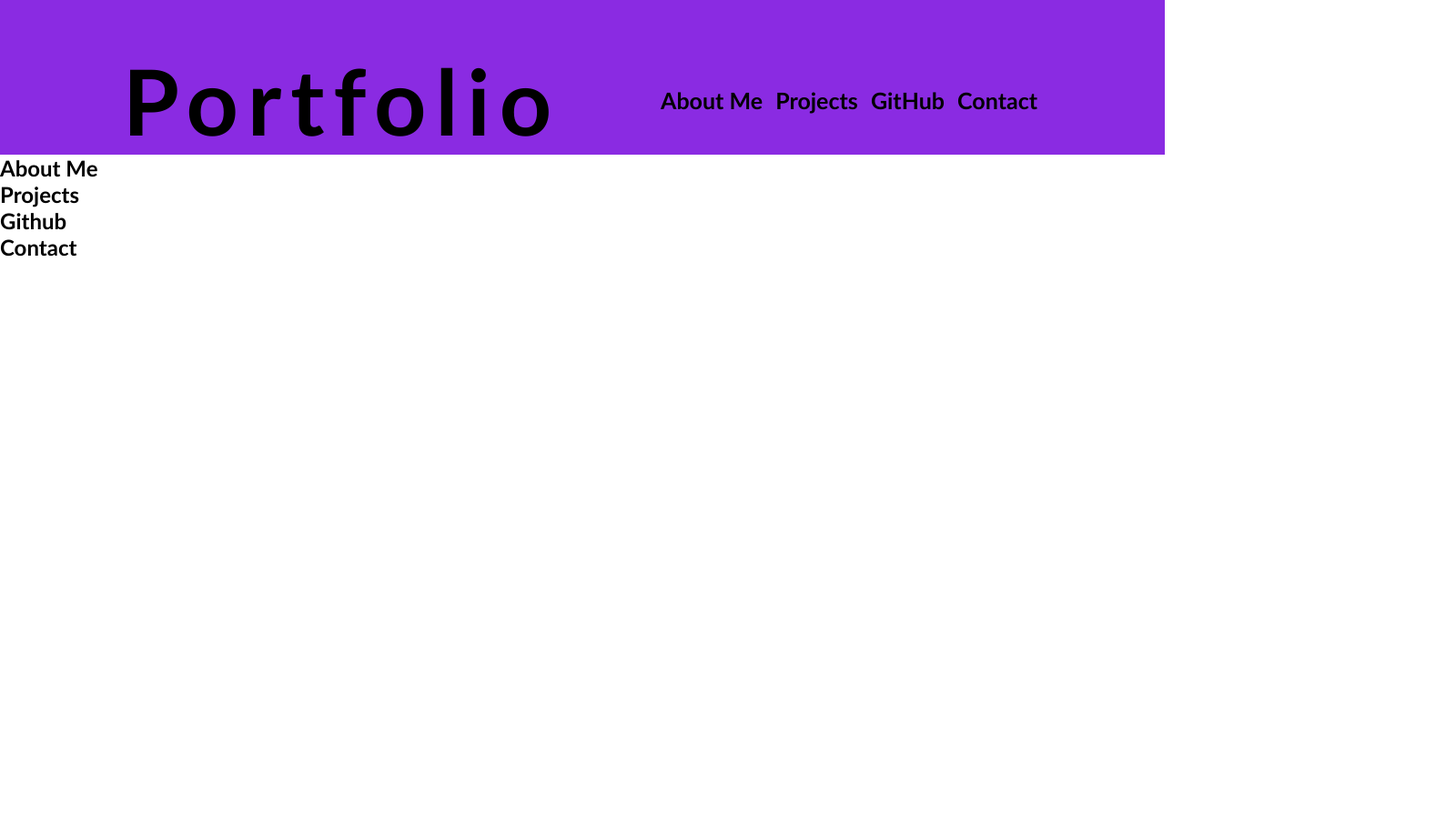
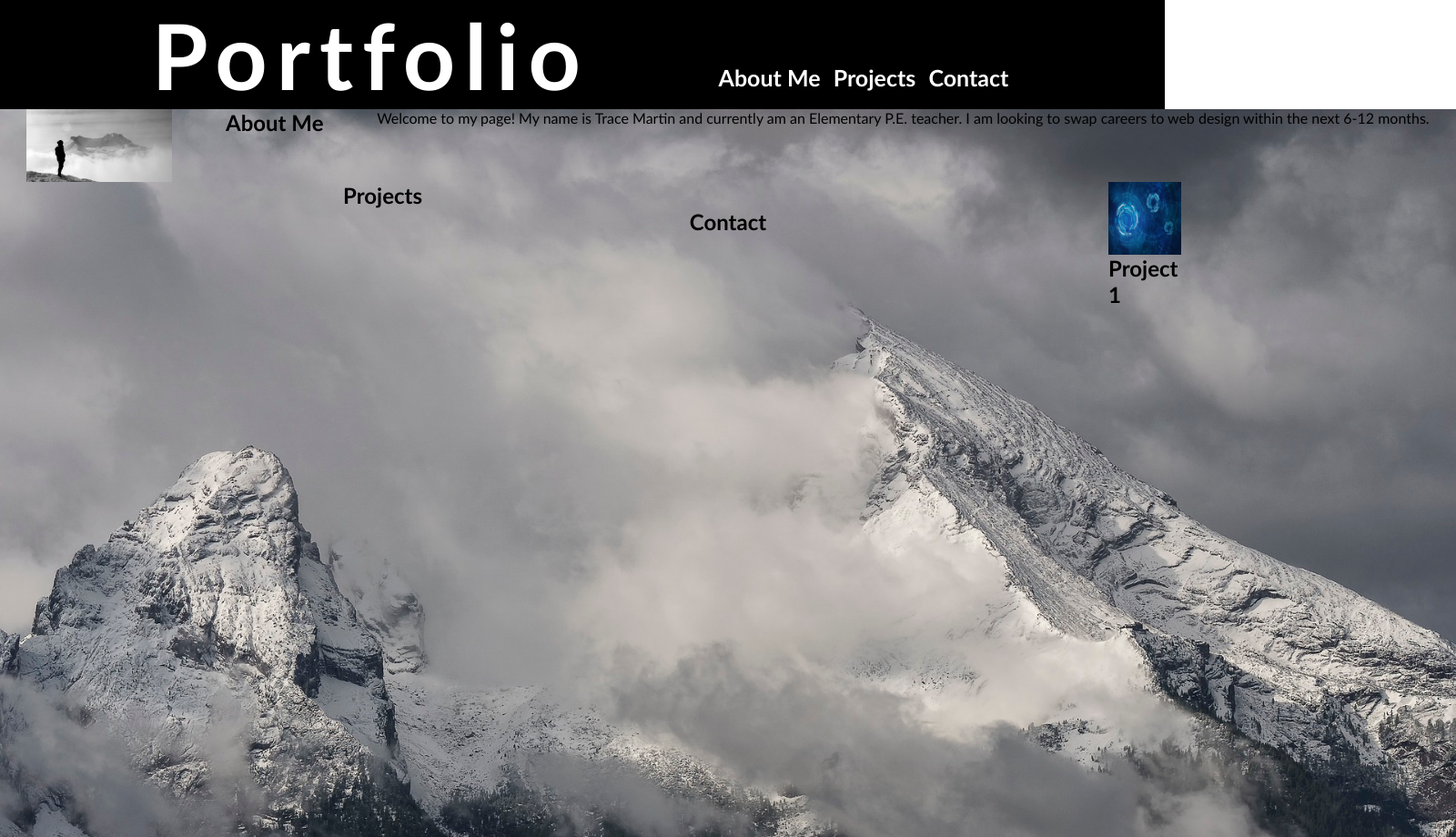
Before and after one commit to trace-martin/Trace-Martin-Portfolio, a plain HTML site: page index.html in a window 1280 px wide. Shown: the whole page at 91% size, 1600 px wide, since content can reach past the window. Before the commit the page ends 800 px from the top, so only its background shows below. Drawn offline with Linux system fonts and the light colour scheme.

Commit message:
added background and header

```diff
--- a/assets/style.css
+++ b/assets/style.css
@@ -17,40 +17,84 @@ padding-left: 30px;
     padding-right: 30px;
 }
 
+.background{
+    background-image: url(../Images/europe-ge49a9f21b_1920.jpg);
+    background-size: cover;
+    background-repeat: no-repeat;
+    width: 200vh;
+    height: 100vh;
+}
+
 .heading {
-    color: ;
+    color: white;
+    margin-top: -50px;
     font-size: 100px;
     letter-spacing: 10px;
     font-weight: bolder;
     text-transform: capitalize;
 }
 
-.heading:hover {
-    box-shadow: inset 0px 0px 8px black;
+.box {
+background-color: black;
 }
 
-.box {
-    background-color: blueviolet;
-}
-
-
 nav ul li {
+    display: inline-block;
     font-size: 25px;
+    padding: 5px;
     list-style-type: circle;
-    display: inline-block;
-    padding: 5px;
 }
 
 nav ul li a{
-    color: black;
+    color: white;
+    font-weight: bolder;
     text-decoration: solid;
-    font-weight: bolder;
 }
 
 nav ul li a:hover{
-    color: red;
+    color: white;
+    border-color: black;
+    border-radius: 10px;
+}
+
+.mini {
+    flex: wrap;
+    flex-wrap: wrap;
+    justify-content: space-around;
+}
+.mini:hover {
+    box-shadow: inset 0px 0px 8px black;
+    border-radius: 30px;
 
 }
+.showcase {
+    display: flex;
+    flex-wrap: wrap;
+    justify-content: space-around;
+}
+
+.hero {
+    background-image: url(/Images/mountain-g690fec59c_1920.jpg);
+    background-size: cover;
+    background-repeat: no-repeat;
+    width: 20vh;
+    height: 10vh;
+}
+
+.pbox {
+    width: 5px;
+    height: 5px;
+    display: flex;
+    flex-wrap: wrap;
+    justify-content: space-around;
+    box-shadow: 10px solid black;
+}
+
+.pbox img {
+    width: 10vh;
+    height: 10vh;
+}
+
 /*check max and min width in README*/
 @media screen and (max-width:900px) {
 
--- a/index.html
+++ b/index.html
@@ -17,29 +17,30 @@
             <ul>
                 <li><a href="#About Me">About Me</a></li>
                 <li><a href="#Projects">Projects</a></li>
-            <li><a href="#GitHub">GitHub</a></li>
                 <li><a href="#Contact">Contact</a></li>
             </ul>
         </nav>
     </div>
 
-    <main>
-        <section class="">
+<div class="background">
+    <section class="showcase">
+        <div class="hero"></div>
         <h1 id="About Me">About Me</h1>
+        <p>Welcome to my page! My name is Trace Martin and currently am an Elementary P.E. teacher. I am looking to swap careers to web design within the next 6-12 months.</p>
     </section>
 
-        <Section class="">
+    <Section class="showcase">
         <h1 id="Projects">Projects</h1>
+        <ul class="pbox">
+            <img src="/Images/circle-g2a8617756_1920.jpg" alt="">
+            <h2>Project 1</h2>
+        </ul>
     </Section>
 
-        <section class="">
-            <h1 id="GitHub">Github</h1>
-        </section>
-
-        <section class="">
+    <section class="showcase">
         <h1 id="Contact">Contact</h1>
     </section>
-    </main>
+</div>
 
 <footer>
 
```
Also changed, not shown: Images/circle-g2a8617756_1920.jpg (added), Images/europe-ge49a9f21b_1920.jpg (added), Images/fiber-g253bc6827_1920.jpg (added), Images/hd-wallpaper-gcc0735632_1920.jpg (added), Images/mountain-g690fec59c_1920.jpg (added), Images/planet-g3e556793b_1920.jpg (added), Images/technology-g5353ac0d1_1280.jpg (added), Images/wormhole-gcb92988c1_1280.png (added), assets/europe-7492984__340.jpg (added). Lines whose indentation alone changed are shown as unchanged.
